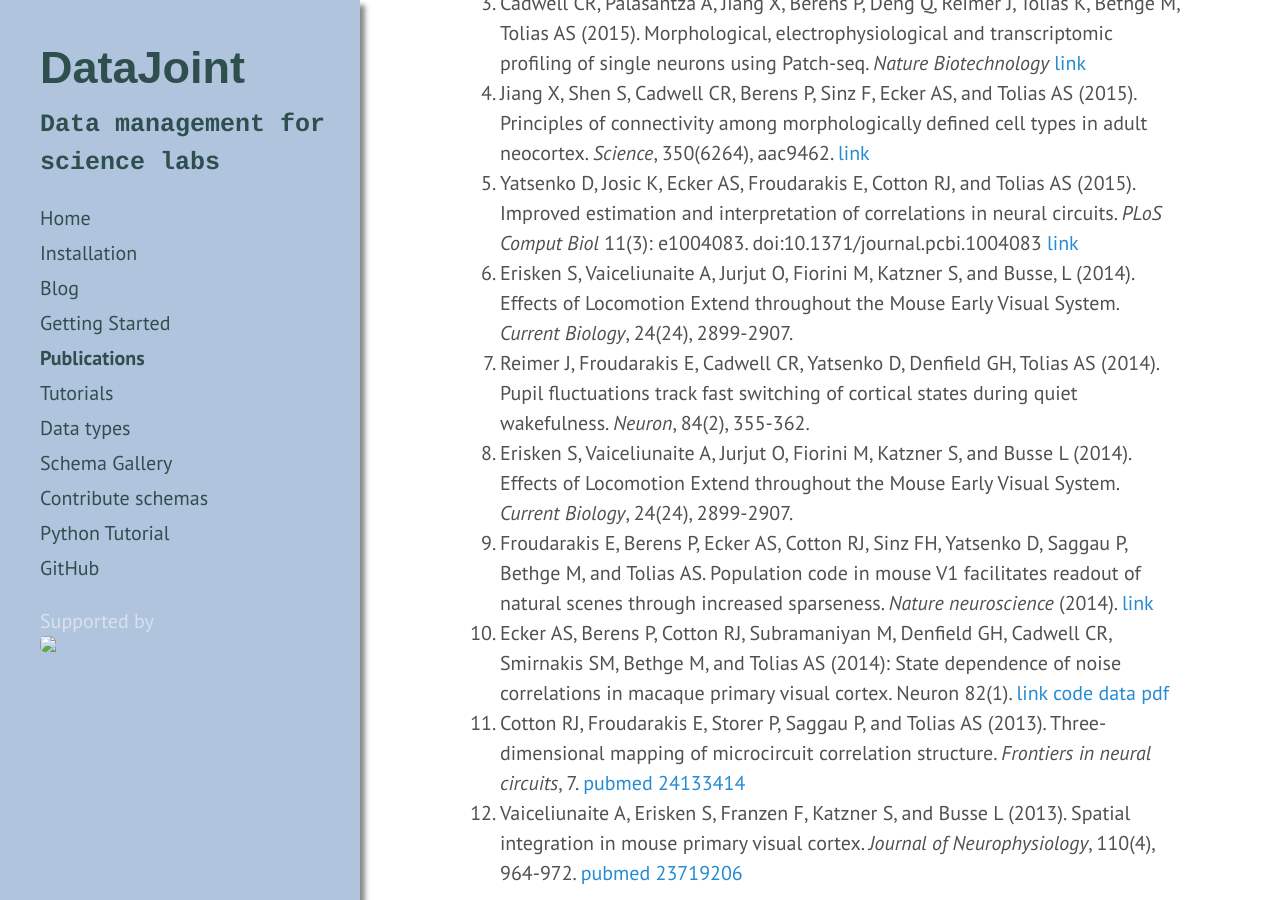
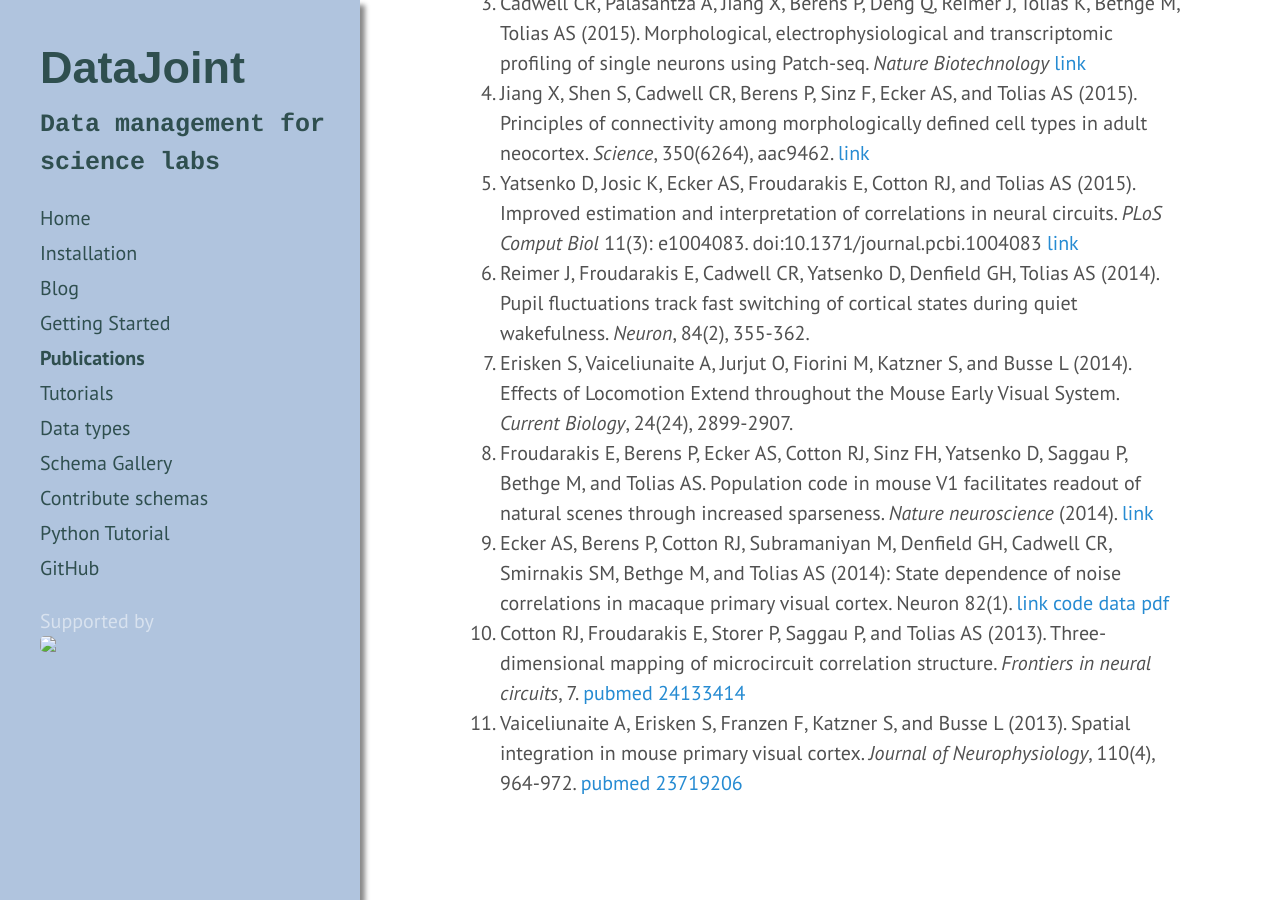
Before and after one commit to datajoint/datajoint-github-page, a Jekyll site: the page built from publications.md, in a window 1280 px wide and 900 px high, scrolled down 382 px. Built offline with Jekyll 4.4.1, drawn with Linux system fonts in a browser that asks for light colours.

Commit message:
removed a duplicate publication.

```diff
--- a/publications.md
+++ b/publications.md
@@ -14,7 +14,6 @@
 _Nature Biotechnology_ [link](http://www.nature.com/nbt/journal/vaop/ncurrent/full/nbt.3445.html)
 1. Jiang X, Shen S, Cadwell CR, Berens P, Sinz F, Ecker AS, and Tolias AS (2015). Principles of connectivity among morphologically defined cell types in adult neocortex. _Science_, 350(6264), aac9462. [link](http://www.sciencemag.org/content/350/6264/aac9462.short)
 1. Yatsenko D, Josic K, Ecker AS, Froudarakis E, Cotton RJ, and Tolias AS (2015). Improved estimation and interpretation of correlations in neural circuits. _PLoS Comput Biol_ 11(3): e1004083. doi:10.1371/journal.pcbi.1004083 [link](http://journals.plos.org/ploscompbiol/article?id=10.1371/journal.pcbi.1004083)
-1. Erisken S, Vaiceliunaite A, Jurjut O, Fiorini M, Katzner S, and Busse, L (2014). Effects of Locomotion Extend throughout the Mouse Early Visual System. _Current Biology_, 24(24), 2899-2907.
 1. Reimer J, Froudarakis E, Cadwell CR, Yatsenko D, Denfield GH, Tolias AS (2014). Pupil fluctuations track fast switching of cortical states during quiet wakefulness. _Neuron_, 84(2), 355-362.
 1. Erisken S, Vaiceliunaite A, Jurjut O, Fiorini M, Katzner S, and Busse L (2014). Effects of Locomotion Extend throughout the Mouse Early Visual System. _Current Biology_, 24(24), 2899-2907.
 1. Froudarakis E, Berens P, Ecker AS, Cotton RJ, Sinz FH, Yatsenko D, Saggau P, Bethge M, and Tolias AS. Population code in mouse V1 facilitates readout of natural scenes through increased sparseness. _Nature neuroscience_ (2014). [link](http://www.nature.com/neuro/journal/v17/n6/full/nn.3707.html)
```
